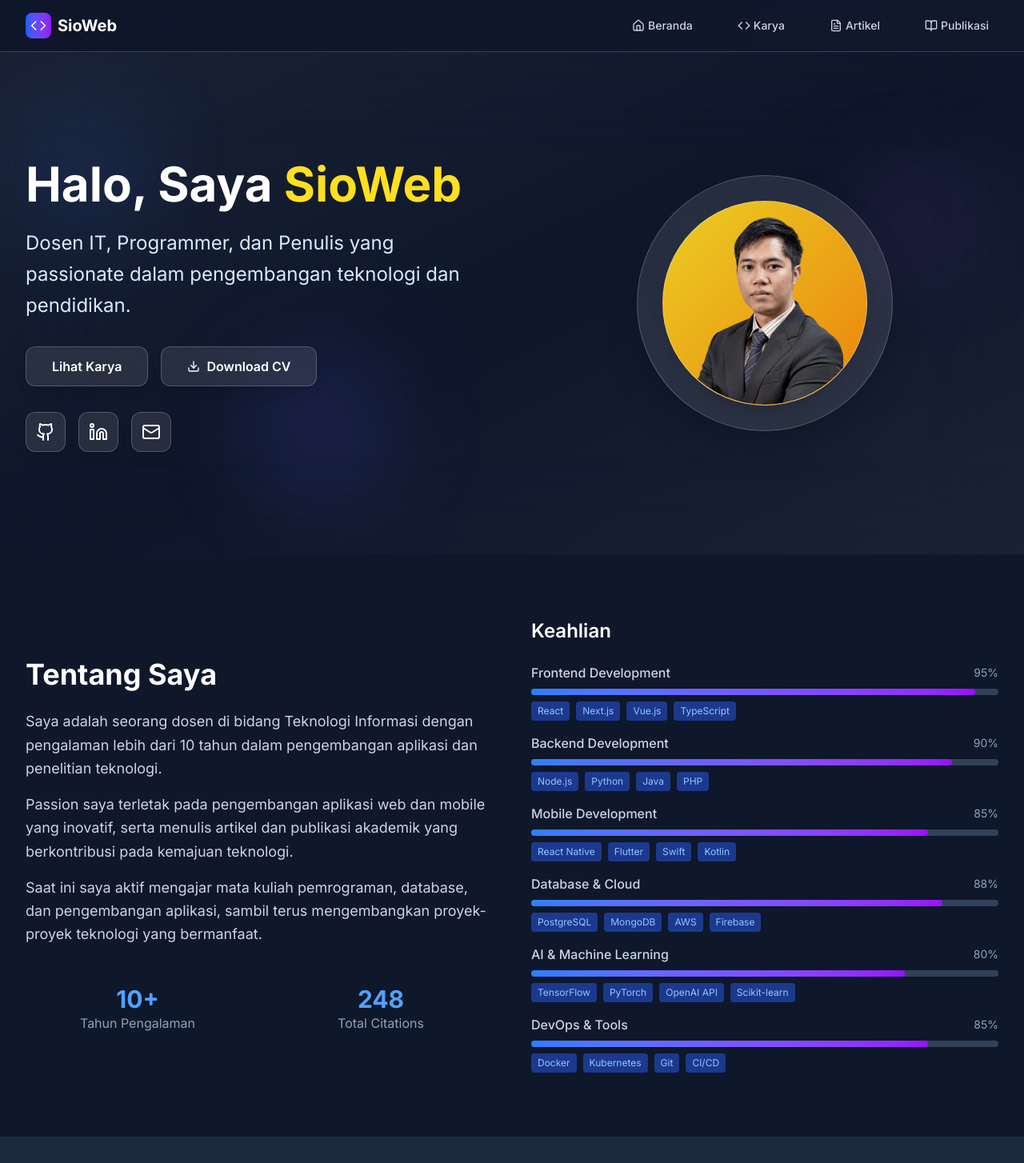
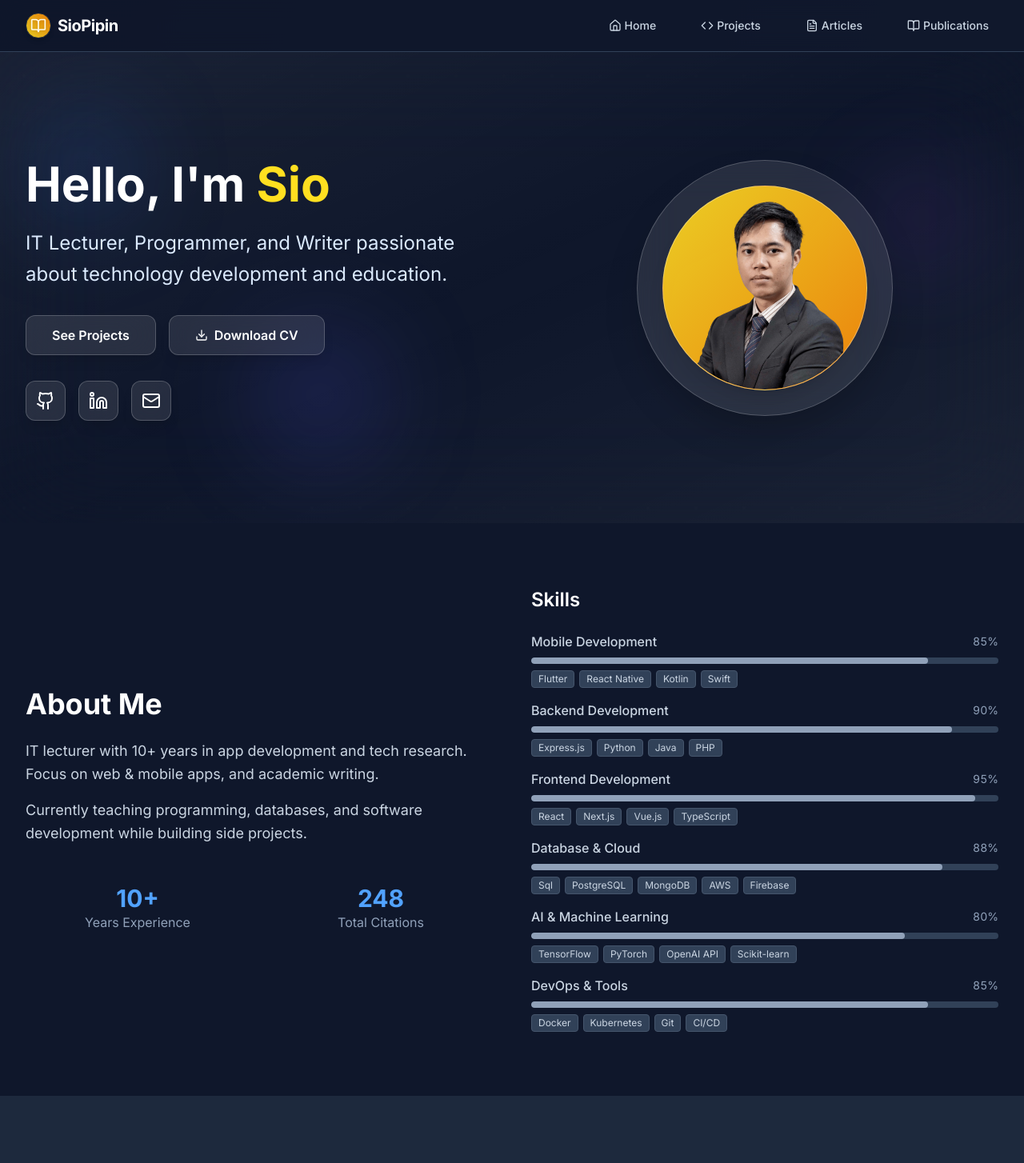
Before and after one commit to siopipin/sio-portofolio, a Next.js app: page / in a window 1280 px wide. Shown: the top 1454 px of the page at 80% size. Built offline with nearby package versions, Linux system fonts and the light colour scheme.

Commit message:
update skill baar

```diff
--- a/src/components/Header.js
+++ b/src/components/Header.js
@@ -8,10 +8,10 @@ const Header = () => {
   const [isMenuOpen, setIsMenuOpen] = useState(false);
 
   const navigation = [
-    { name: 'Beranda', href: '/', icon: Home },
-    { name: 'Karya', href: '/projects', icon: Code },
-    { name: 'Artikel', href: '/articles', icon: FileText },
-    { name: 'Publikasi', href: '/publications', icon: BookOpen },
+    { name: 'Home', href: '/', icon: Home },
+    { name: 'Projects', href: '/projects', icon: Code },
+    { name: 'Articles', href: '/articles', icon: FileText },
+    { name: 'Publications', href: '/publications', icon: BookOpen },
   ];
 
   return (
@@ -20,11 +20,12 @@ const Header = () => {
         <div className="flex justify-between items-center h-16">
           {/* Logo */}
           <Link href="/" className="flex items-center space-x-2">
-            <div className="w-8 h-8 bg-gradient-to-r from-blue-600 to-purple-600 rounded-lg flex items-center justify-center">
-              <Code className="w-5 h-5 text-white" />
+            <div className="w-8 h-8 bg-gradient-to-tr from-yellow-300/90 to-orange-400/90 rounded-full flex items-center justify-center shadow-md border border-slate-200 dark:border-slate-800">
+              {/* Icon: BookOpen as research/scholar symbol */}
+              <BookOpen className="w-5 h-5 text-amber-50 drop-shadow" />
             </div>
-            <span className="text-xl font-bold text-slate-900 dark:text-white">
-              SioWeb
+            <span className="text-xl font-bold text-slate-900 dark:text-white tracking-tight">
+              SioPipin
             </span>
           </Link>
 
--- a/src/components/home/BioSection.js
+++ b/src/components/home/BioSection.js
@@ -7,24 +7,21 @@ export default function BioSection({ skills, totalCitations }) {
         <div className="grid grid-cols-1 lg:grid-cols-2 gap-12 items-center">
           <div className="space-y-6">
             <h2 className="text-3xl md:text-4xl font-bold text-slate-900 dark:text-white">
-              Tentang Saya
+              About Me
             </h2>
             <div className="space-y-4 text-slate-600 dark:text-slate-300 text-lg leading-relaxed">
               <p>
-                Saya adalah seorang dosen di bidang Teknologi Informasi dengan pengalaman lebih dari 10 tahun dalam pengembangan aplikasi dan penelitian teknologi.
+                IT lecturer with 10+ years in app development and tech research. Focus on web & mobile apps, and academic writing.
               </p>
               <p>
-                Passion saya terletak pada pengembangan aplikasi web dan mobile yang inovatif, serta menulis artikel dan publikasi akademik yang berkontribusi pada kemajuan teknologi.
-              </p>
-              <p>
-                Saat ini saya aktif mengajar mata kuliah pemrograman, database, dan pengembangan aplikasi, sambil terus mengembangkan proyek-proyek teknologi yang bermanfaat.
+                Currently teaching programming, databases, and software development while building side projects.
               </p>
             </div>
 
             <div className="grid grid-cols-2 gap-6 pt-6">
               <div className="text-center">
                 <div className="text-3xl font-bold text-blue-600 dark:text-blue-400">10+</div>
-                <div className="text-slate-600 dark:text-slate-400">Tahun Pengalaman</div>
+                <div className="text-slate-600 dark:text-slate-400">Years Experience</div>
               </div>
               <div className="text-center">
                 <div className="text-3xl font-bold text-blue-600 dark:text-blue-400">{totalCitations}</div>
@@ -34,7 +31,7 @@ export default function BioSection({ skills, totalCitations }) {
           </div>
 
           <div className="space-y-6">
-            <h3 className="text-2xl font-semibold text-slate-900 dark:text-white">Keahlian</h3>
+            <h3 className="text-2xl font-semibold text-slate-900 dark:text-white">Skills</h3>
             <div className="space-y-4">
               {skills.map((skill, index) => (
                 <SkillBar
--- a/src/components/home/HeroSection.js
+++ b/src/components/home/HeroSection.js
@@ -26,18 +26,18 @@ export default function HeroSection() {
           <div className="space-y-6 lg:space-y-8">
             <div className="space-y-4">
               <h1 className="text-4xl md:text-5xl lg:text-6xl font-bold leading-tight">
-                Halo, Saya <span className="text-yellow-300">SioWeb</span>
+                Hello, I'm <span className="text-yellow-300">Sio</span>
               </h1>
               <div className="flex flex-row gap-4 items-start">
                 <p className="text-xl md:text-2xl text-blue-100 leading-relaxed flex-1">
-                  Dosen IT, Programmer, dan Penulis yang passionate dalam pengembangan teknologi dan pendidikan.
+                  IT Lecturer, Programmer, and Writer passionate about technology development and education.
                 </p>
                 <div className="relative sm:hidden flex-shrink-0">
                   <div className="w-24 h-24 bg-white/10 rounded-full flex items-center justify-center backdrop-blur-xl border border-white/20 shadow-lg">
                     <div className="w-20 h-20 bg-gradient-to-br from-yellow-300/90 to-orange-400/90 rounded-full flex items-center justify-center overflow-hidden backdrop-blur-sm border border-white/30 shadow-md">
                       <Image
                         src="/siojurnalispipin.png"
-                        alt="SioWeb Profile Photo"
+                        alt="Sio Jurnalis Pipin Profile Photo"
                         width={80}
                         height={80}
                         className="w-full h-full object-cover rounded-full"
@@ -54,7 +54,7 @@ export default function HeroSection() {
                 href="/projects"
                 className="inline-flex items-center justify-center px-8 py-3 bg-white/10 backdrop-blur-xl border border-white/20 text-white font-semibold rounded-xl hover:bg-white/20 transition-all duration-300 shadow-lg hover:shadow-xl"
               >
-                Lihat Karya
+                See Projects
               </Link>
               <a
                 href="/cv-sioweb.pdf"
--- a/src/components/ui/SkillBar.js
+++ b/src/components/ui/SkillBar.js
@@ -3,19 +3,19 @@ export default function SkillBar({ name, level, technologies }) {
     <div className="space-y-2">
       <div className="flex justify-between items-center">
         <span className="text-slate-700 dark:text-slate-300 font-medium">{name}</span>
-        <span className="text-sm text-slate-500 dark:text-slate-400">{level}%</span>
+        <span className="text-sm tabular-nums text-slate-500 dark:text-slate-400">{level}%</span>
       </div>
-      <div className="w-full bg-slate-200 dark:bg-slate-700 rounded-full h-2">
+      <div className="w-full bg-slate-200 dark:bg-slate-700 rounded-full h-2 overflow-hidden">
         <div
-          className="bg-gradient-to-r from-blue-500 to-purple-600 h-2 rounded-full transition-all duration-1000"
+          className="bg-slate-600 dark:bg-slate-400 h-2 rounded-full transition-all duration-700 ease-out"
           style={{ width: `${level}%` }}
         />
       </div>
-      <div className="flex flex-wrap gap-2">
+      <div className="flex flex-wrap gap-1.5">
         {technologies.map((tech, index) => (
           <span
             key={index}
-            className="px-2 py-1 bg-blue-100 dark:bg-blue-900 text-blue-700 dark:text-blue-300 text-xs rounded"
+            className="px-2 py-0.5 bg-slate-100 dark:bg-slate-700 text-slate-600 dark:text-slate-300 text-xs rounded border border-slate-200 dark:border-slate-600"
           >
             {tech}
           </span>
--- a/src/data/skills.js
+++ b/src/data/skills.js
@@ -1,8 +1,8 @@
 export const skills = [
+  { name: "Mobile Development", level: 85, technologies: ["Flutter", "React Native", "Kotlin", "Swift" ] },
+  { name: "Backend Development", level: 90, technologies: ["Express.js", "Python", "Java", "PHP"] },
   { name: "Frontend Development", level: 95, technologies: ["React", "Next.js", "Vue.js", "TypeScript"] },
-  { name: "Backend Development", level: 90, technologies: ["Node.js", "Python", "Java", "PHP"] },
-  { name: "Mobile Development", level: 85, technologies: ["React Native", "Flutter", "Swift", "Kotlin"] },
-  { name: "Database & Cloud", level: 88, technologies: ["PostgreSQL", "MongoDB", "AWS", "Firebase"] },
+  { name: "Database & Cloud", level: 88, technologies: ["Sql", "PostgreSQL", "MongoDB", "AWS", "Firebase"] },
   { name: "AI & Machine Learning", level: 80, technologies: ["TensorFlow", "PyTorch", "OpenAI API", "Scikit-learn"] },
   { name: "DevOps & Tools", level: 85, technologies: ["Docker", "Kubernetes", "Git", "CI/CD"] }
 ];
```
